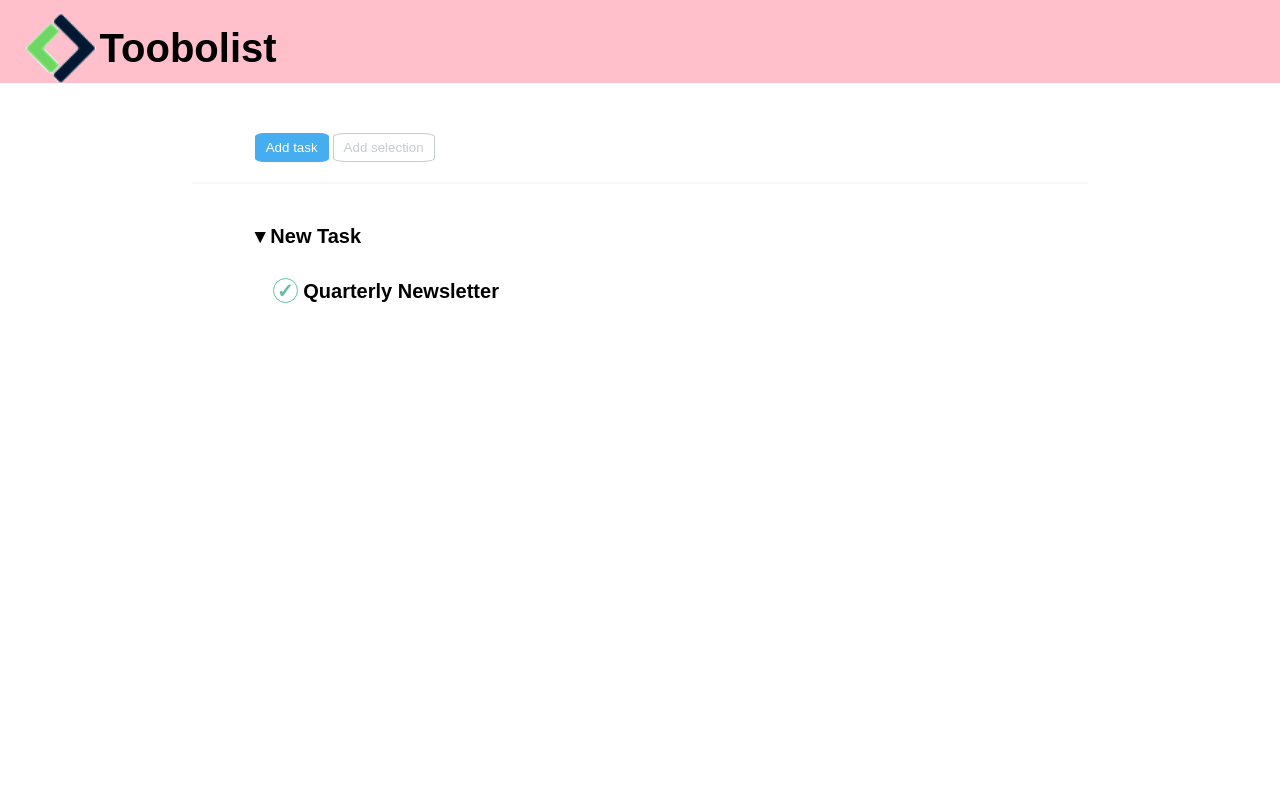
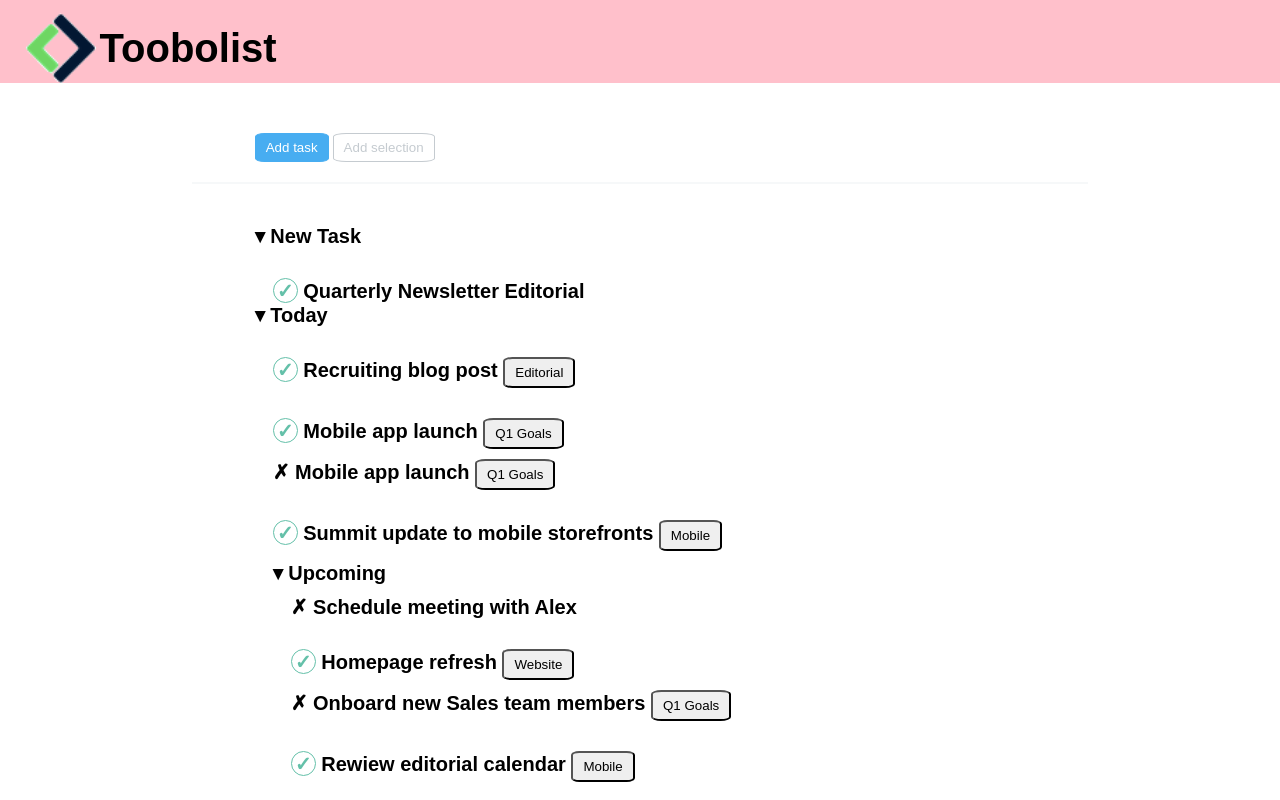
Before and after one commit to fede2796/html-css-toboolist, a plain HTML site: page index.html in a window 1280 px wide. Drawn offline with Linux system fonts and the light colour scheme.

Commit message:
modifiche finali

```diff
--- a/index.html
+++ b/index.html
@@ -41,10 +41,84 @@
                         &#9662; New Task
 
                         <ul>
-                            <li> <span class="check">&check;</span> Quarterly Newsletter</li>
+                            <li>
+
+                                <span class="check">&check;</span> Quarterly Newsletter
+                                <span class="listbutton editorial"> Editorial </span>
+                            </li>
                         </ul>
 
                     </li>
+
+                    <li class="points">
+
+                        &#9662; Today
+
+                        <ul>
+                            <li>
+
+                                <span class="check">&check;</span> Recruiting blog post
+                                <button class="listbutton editorial"> Editorial </button>
+
+                            </li>
+
+                            <li>
+
+                                <span class="check">&check;</span> Mobile app launch
+                                <button class="listbutton q1"> Q1 Goals </button>
+
+                            </li>
+
+                            <li>
+
+                                <span class="x">&cross;</span> Mobile app launch
+                                <button class="listbutton q1"> Q1 Goals </button>
+
+                            </li>
+
+                            <li>
+
+                                <span class="check">&check;</span> Summit update to mobile storefronts
+                                <button class="listbutton mobile"> Mobile </button>
+
+                            </li>
+
+                            <li class="points">
+
+                                &#9662; Upcoming
+
+                                <ul>
+                                    <li>
+
+                                        <span class="x">&cross;</span> Schedule meeting with Alex
+
+
+                                    </li>
+
+                                    <li>
+
+                                        <span class="check">&check;</span> Homepage refresh
+                                        <button class="listbutton q1"> Website </button>
+
+                                    </li>
+
+                                    <li>
+
+                                        <span class="x">&cross;</span> Onboard new Sales team members
+                                        <button class="listbutton q1"> Q1 Goals </button>
+
+                                    </li>
+
+                                    <li>
+
+                                        <span class="check">&check;</span> Rewiew editorial calendar
+                                        <button class="listbutton mobile"> Mobile </button>
+
+                                    </li>
+                        </ul>
+
+                    </li>
+
                 </ul>
             </div>
 
```
